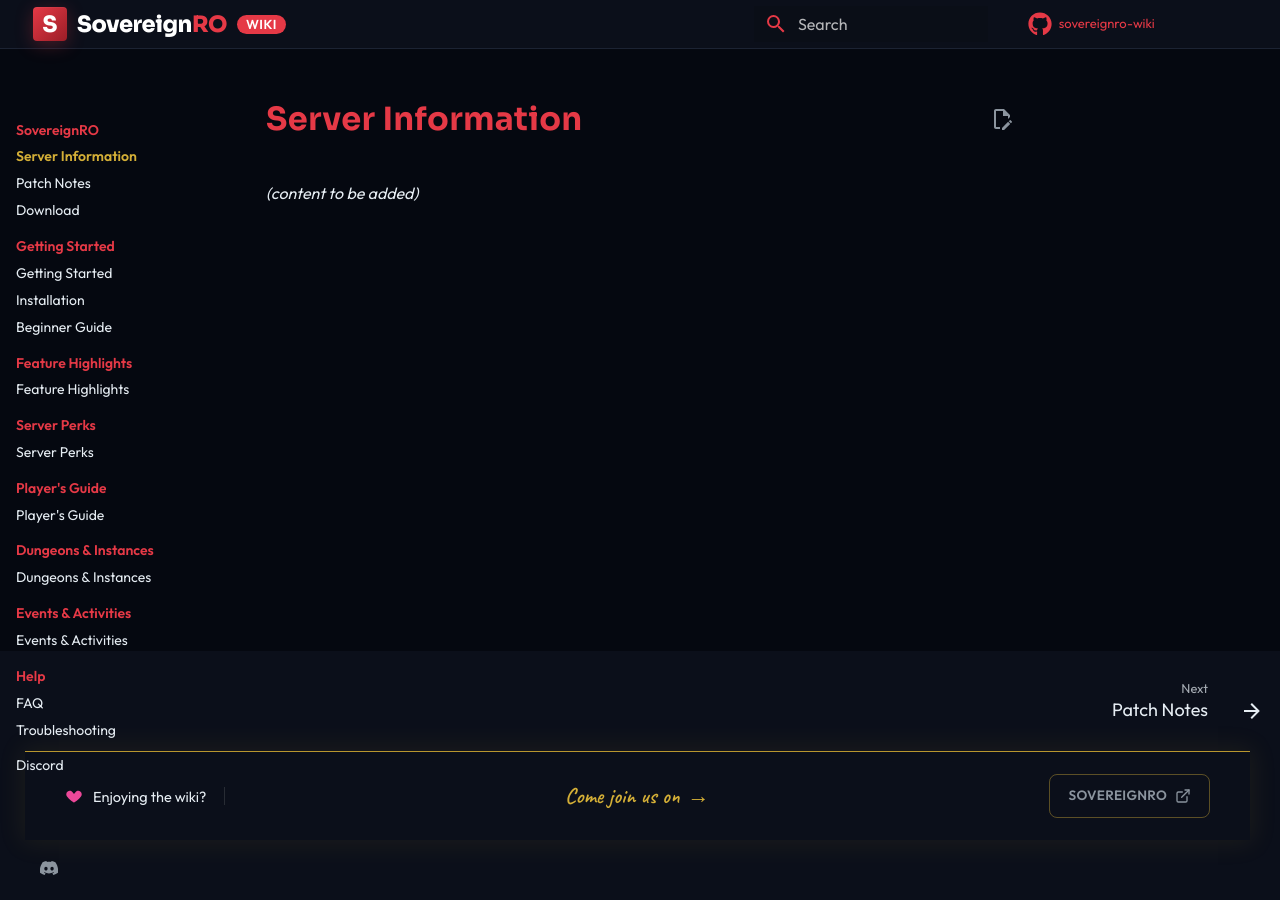
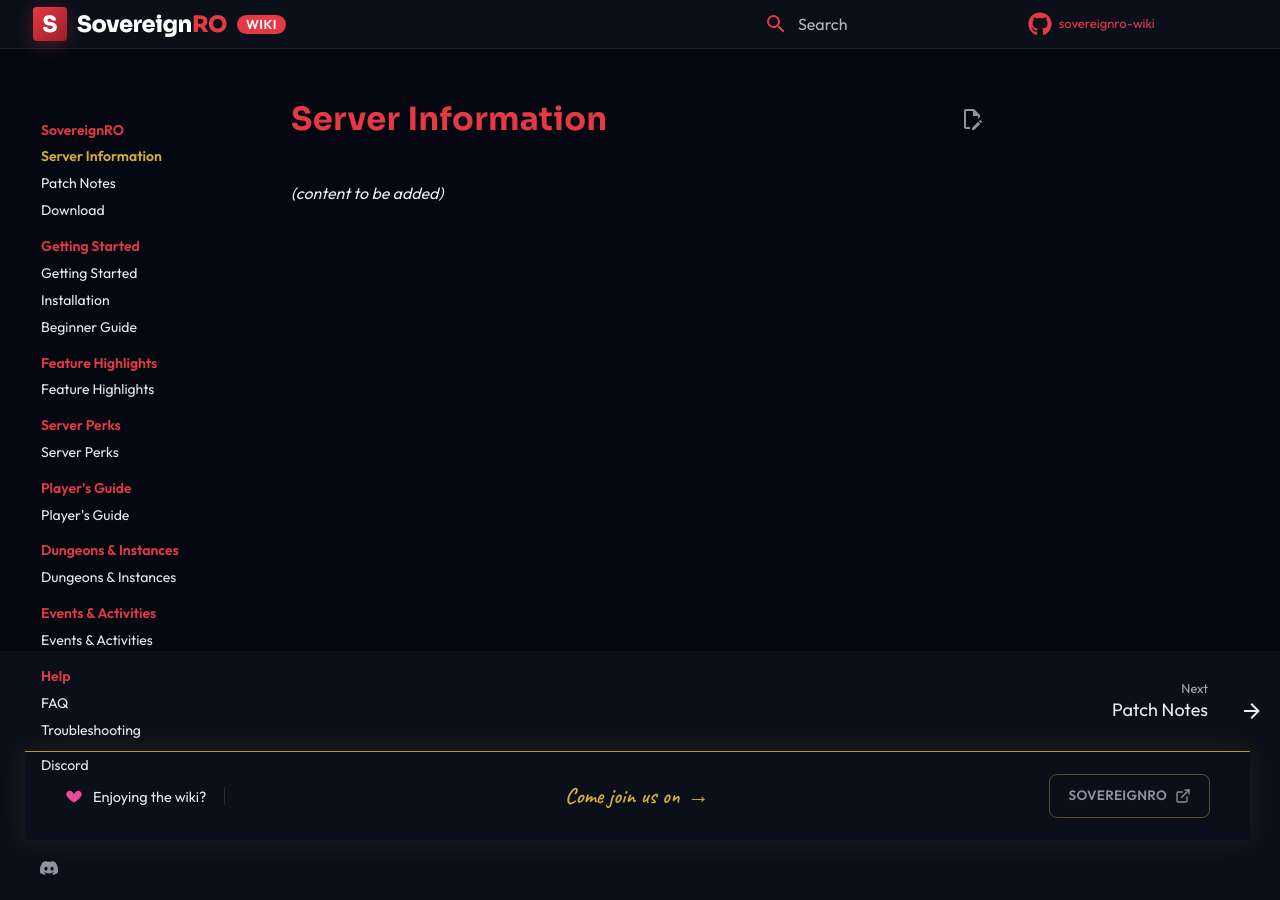
Before and after one commit to VortexWiki/sovereignro-wiki, an MkDocs documentation site: the page built from docs/server-info/index.md, in a window 1280 px wide. Built offline with MkDocs 1.6.1 and Material for MkDocs 9.7.7, drawn with Linux system fonts in a browser that asks for light colours; comment, search, counter and statistics services are not loaded.

Commit message:
Align content edge with header/footer on full-width layout

```diff
--- a/docs/stylesheets/sovereignro.css
+++ b/docs/stylesheets/sovereignro.css
@@ -118,14 +118,29 @@
   }
 }
 
-/* .md-header__inner is also .md-grid, so the max-width change above
-   leaves it touching the edges of the viewport with zero breathing room.
-   Give the header its own comfortable side padding instead of relying on
-   .md-grid's own margins. (The footer's own padding override further
-   down this file, .md-footer-meta__inner.md-grid, is adjusted to match.) */
-.md-header__inner.md-grid {
+/* .md-header__inner and .md-main__inner (which wraps the sidebar +
+   content + TOC) are also .md-grid, so the max-width change above leaves
+   them touching the edges of the viewport with zero breathing room.
+   Give them the same comfortable side padding so the header, page
+   content, and footer all line up on the same left/right edges instead
+   of drifting out of alignment with each other. (The footer's own
+   padding override further down this file, .md-footer-meta__inner.md-grid,
+   is adjusted to match these same values.) */
+.md-header__inner.md-grid,
+.md-main__inner.md-grid {
   padding-left: 1.25rem;
   padding-right: 1.5rem;
+}
+
+/* Material also gives .md-content__inner its own fixed left/right margin
+   (1.2rem) on top of whatever padding its .md-main__inner parent has.
+   That stacked margin pushed the page content's right edge noticeably
+   further from the viewport edge than the header/footer, since those
+   don't have an equivalent nested margin. Zero it out here so the
+   content's edge lines up with the header and footer above/below it. */
+.md-content__inner {
+  margin-left: 0;
+  margin-right: 0;
 }
 
 /* -------------------------------------------------------------------------
```
